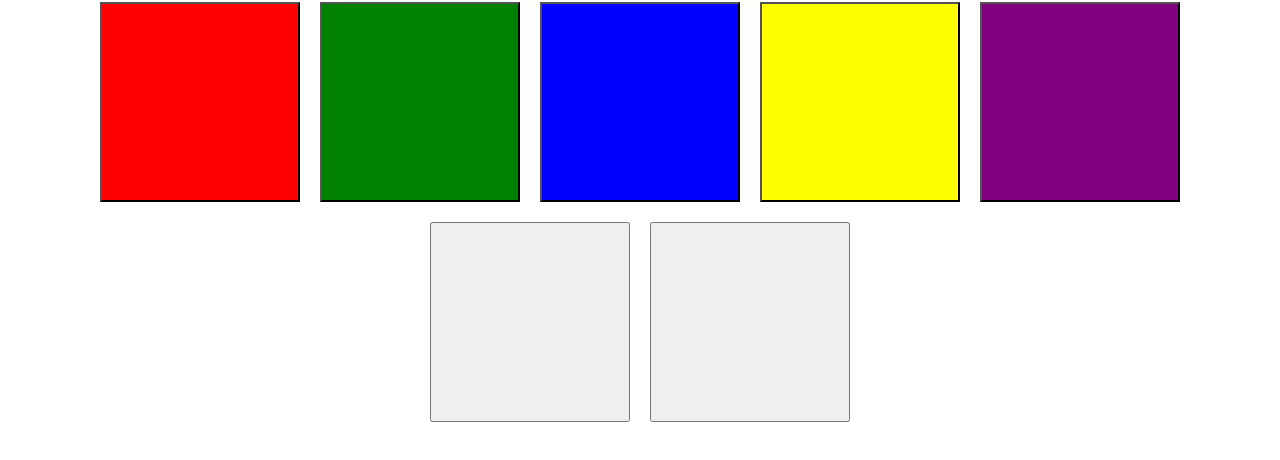
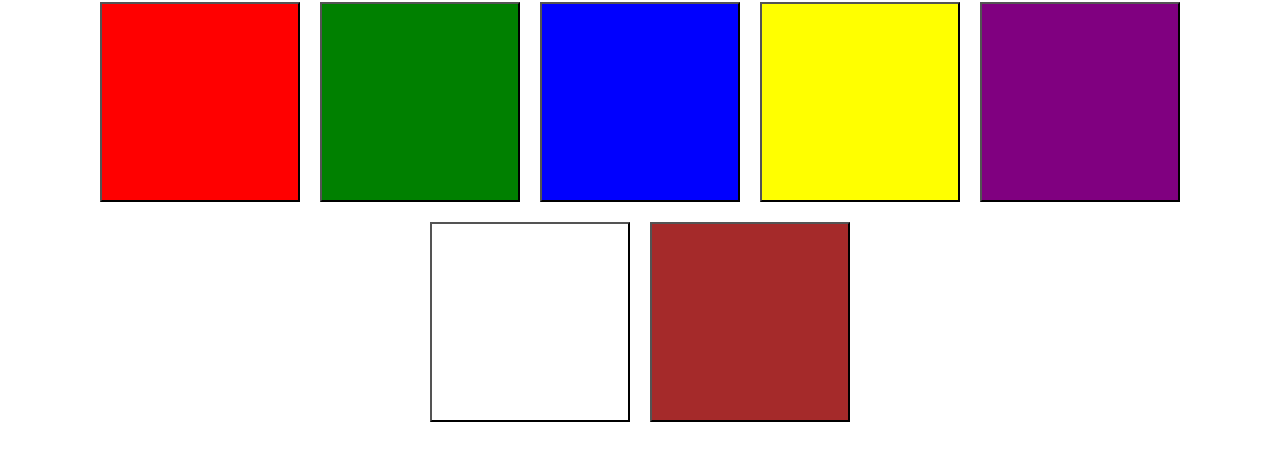
Before and after one commit to Shashwat-Trivedi/Background-color-changer, a plain HTML site: page index.html in a window 1280 px wide. Shown: the part 106-566 px from the top of the page. Drawn offline with Linux system fonts and the light colour scheme.

Commit message:
fixed a mistake

```diff
--- a/styles.css
+++ b/styles.css
@@ -30,3 +30,9 @@ h1 {
 #purple {
     background-color: purple;
 }
+#white {
+    background-color: white;
+}
+#brown {
+    background-color: brown;
+}
```
